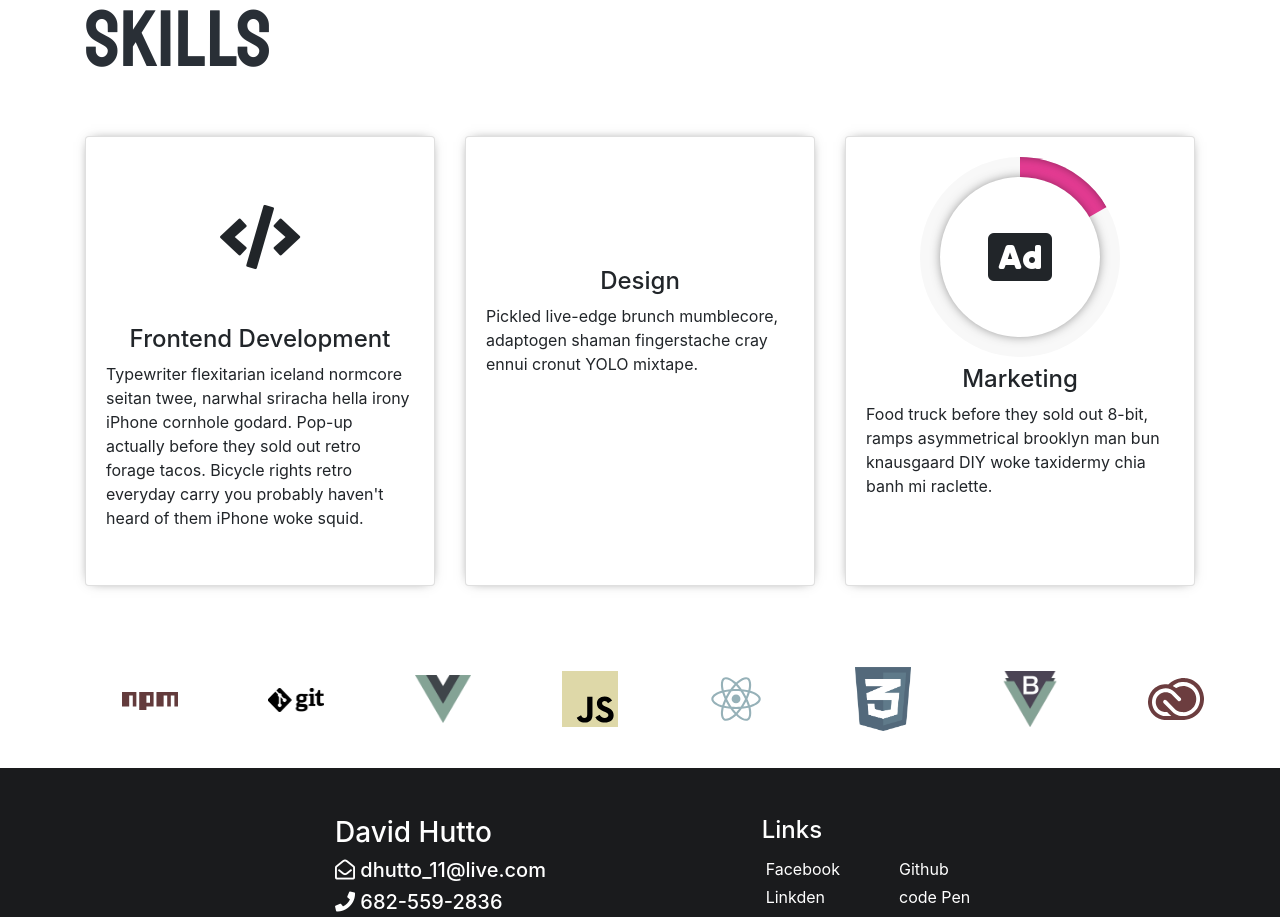
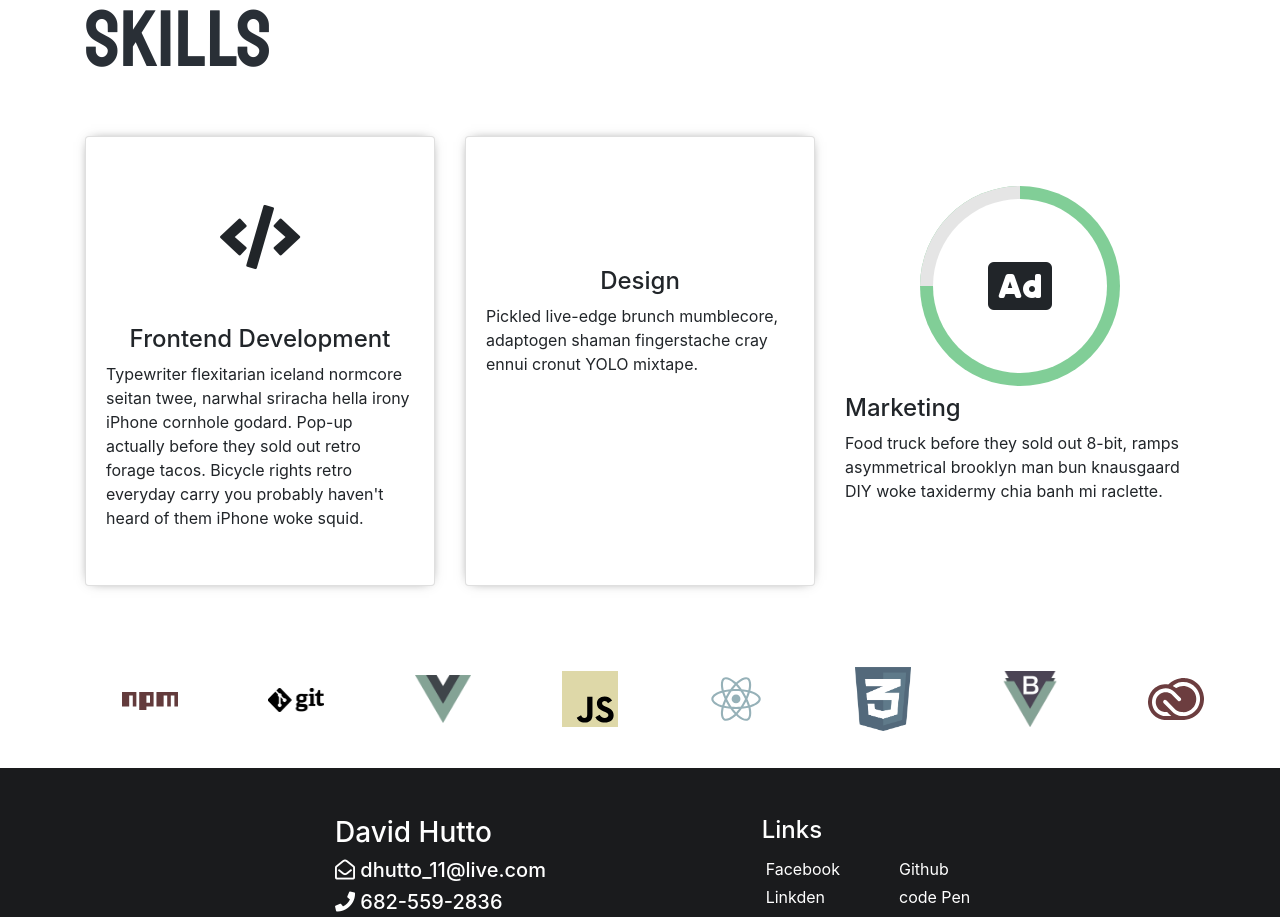
Before and after one commit to DavidHut13/Portfolio, a Vue app: page / in a window 1280 px wide. Shown: the part 1600-2517 px from the top of the page. Built offline with nearby package versions, Linux system fonts and the light colour scheme; some icons are missing; a web font is replaced by a local one.

Commit message:
fixed progress bar

```diff
--- a/src/views/Home.vue
+++ b/src/views/Home.vue
@@ -61,12 +61,9 @@
 
             <!-- Marketing Skill Section -->
             <b-col cols="12" md="4">
-                <b-card class="flexCenter skillCard">
-                    <div class="flexCenter">
                 <!-- ==============  Testing Progress Pie ============== -->
-                        <div class="text-center">
                 <div class="progress-chart-wrapper">
-                                <div  class="progress-circle">
+                    <div class="progress-circle">
                         <div class="progress-fill"></div>
                     </div>
                     <div class="inner-content">
@@ -76,13 +73,9 @@
                     </div>
                 </div>
                 <h4 class="my-2">Marketing</h4>
-                        </div>
                 <!-- ==============  Testing Progress Pie ============== -->
-                    </div>
                 <p> Food truck before they sold out 8-bit, ramps asymmetrical brooklyn man bun knausgaard DIY woke taxidermy chia banh mi raclette. </p>
-                </b-card>
             </b-col>
-
             <!-- Tools Icons Section/ Programming language Icons -->
         </b-row>
     </b-container>
@@ -128,21 +121,22 @@ export default {
     name: 'home',
     data() {
         return {
-
+            myPercent: '70'
         }
     },
     methods: {
         skillsProgress() {
-            var $ppc = $('.progress-chart-wrapper')
-            var percent = 30;
-            var deg = 360 * percent / 100;
+            var $ppc = $('.progress-chart-wrapper'),
+                percent = 75,
+                deg = 360 * percent / 100;
             if (percent > 50) {
                 $ppc.addClass('gt-50');
             }
             $('.progress-fill').css('transform', 'rotate(' + deg + 'deg)');
+            $('.inner-content span').html(percent + '%');
         }
     },
-    created() {
+    mounted() {
         this.skillsProgress()
     }
 }
@@ -150,8 +144,6 @@ export default {
 
 <style lang="scss" scoped>
 /* progress circle chart */
-$size:200px;
-
 @mixin circle($size) {
     content: "";
     position: absolute;
@@ -162,51 +154,67 @@ $size:200px;
     height: $size;
 }
 
+$size: 200px;
+
 .progress-chart-wrapper {
     width: $size;
     height: $size;
     border-radius: 50%;
-    background-color: rgb(248, 248, 248);
+    background-color: #e5e5e5;
     position: relative;
+
     &.gt-50 {
-    background-color: #81CE97;
+        background-color: #81ce97;
     }
 }
 
 .progress-circle {
     @include circle($size);
     clip: rect(0, $size, $size, #{$size/2});
+
     .progress-fill {
         @include circle($size);
         clip: rect(0, #{$size/2}, $size, 0);
-        background: rgb(230, 60, 148);
+        background: #81ce97;
         transform: rotate(60deg);
-        -webkit-box-shadow: inset 0px 0px 13px -4px rgba(0, 0, 0, 0.75);
-        -moz-box-shadow: inset 0px 0px 13px -4px rgba(0, 0, 0, 0.75);
-        box-shadow: inset 0px 0px 13px -4px rgba(0, 0, 0, 0.75);
     }
+
     .gt-50 & {
         clip: rect(0, #{$size/2}, $size, 0);
+
         .progress-fill {
             clip: rect(0, $size, $size, #{$size/2});
-            background: rgb(248, 248, 248);
+            background: #e5e5e5;
         }
     }
 }
 
 .inner-content {
-    @include circle(#{$size/1.25});
+    @include circle(#{$size/1.15});
     background: #fff;
     text-align: center;
     display: table;
-    -webkit-box-shadow: 0px 0px 13px -4px rgba(0, 0, 0, 0.75);
-    -moz-box-shadow: 0px 0px 13px -4px rgba(0, 0, 0, 0.75);
-    box-shadow: 0px 0px 13px -4px rgba(0, 0, 0, 0.75);
+
+    span {
+        display: block;
+        font-size: 2.6em;
+        font-weight: bold;
+        color: #81ce97;
+    }
 }
 
 .inner-content-wrapper {
     display: table-cell;
     vertical-align: middle;
+}
+
+body {
+    font-family: Arial;
+    background: #f7f7f7;
+}
+
+.progress-chart-wrapper {
+    margin: 50px auto 0;
 }
 
 /* progress circle chart */
```
Lines whose indentation alone changed are shown as unchanged.
